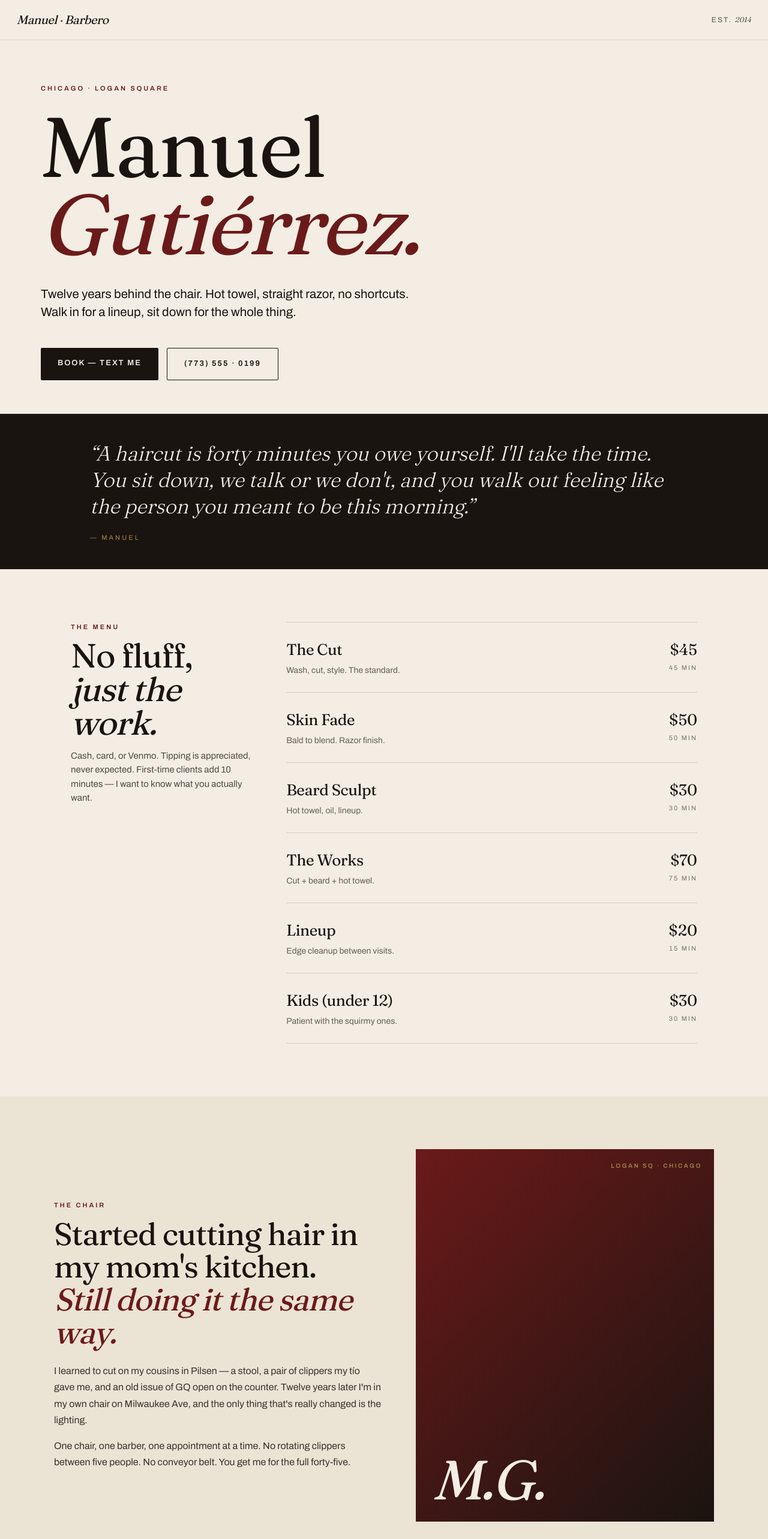
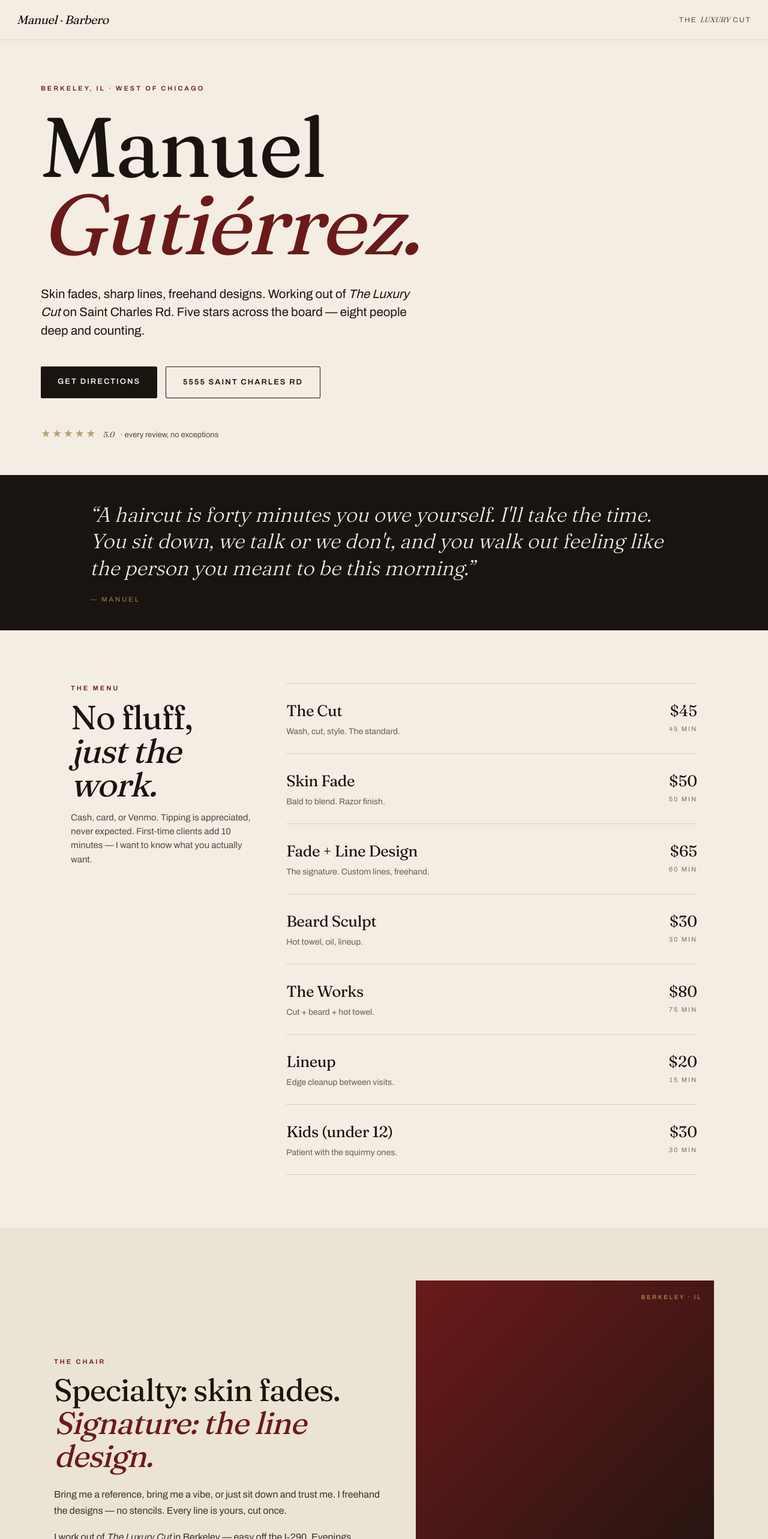
Before and after one commit to lati-bot/overtaxed, a Next.js app: page /manuel in a window 1280 px wide. Shown: the top 2566 px of the page at 60% size. Built offline with nearby package versions, Linux system fonts and the light colour scheme.

Commit message:
feat(manuel): real shop info — The Luxury Cut, Berkeley IL

```diff
--- a/src/app/manuel/page.tsx
+++ b/src/app/manuel/page.tsx
@@ -9,23 +9,29 @@ const INK = "#1a1410";
 const OXBLOOD = "#6b1a1a";
 const BRASS = "#a4844a";
 
+const ADDRESS_LINE1 = "The Luxury Cut";
+const ADDRESS_LINE2 = "5555 Saint Charles Rd";
+const ADDRESS_LINE3 = "Berkeley, IL 60163";
+const MAPS_URL = "https://maps.google.com/?q=The+Luxury+Cut+5555+Saint+Charles+Rd+Berkeley+IL";
+
 const services: { name: string; price: string; time: string; note?: string }[] = [
   { name: "The Cut", price: "$45", time: "45 min", note: "Wash, cut, style. The standard." },
   { name: "Skin Fade", price: "$50", time: "50 min", note: "Bald to blend. Razor finish." },
+  { name: "Fade + Line Design", price: "$65", time: "60 min", note: "The signature. Custom lines, freehand." },
   { name: "Beard Sculpt", price: "$30", time: "30 min", note: "Hot towel, oil, lineup." },
-  { name: "The Works", price: "$70", time: "75 min", note: "Cut + beard + hot towel." },
+  { name: "The Works", price: "$80", time: "75 min", note: "Cut + beard + hot towel." },
   { name: "Lineup", price: "$20", time: "15 min", note: "Edge cleanup between visits." },
   { name: "Kids (under 12)", price: "$30", time: "30 min", note: "Patient with the squirmy ones." },
 ];
 
 const hours: { day: string; time: string }[] = [
-  { day: "Tuesday", time: "10a — 7p" },
-  { day: "Wednesday", time: "10a — 7p" },
-  { day: "Thursday", time: "10a — 8p" },
-  { day: "Friday", time: "9a — 8p" },
-  { day: "Saturday", time: "8a — 6p" },
-  { day: "Sunday", time: "By appointment" },
-  { day: "Monday", time: "Closed" },
+  { day: "Monday", time: "3:45p — 9:45p" },
+  { day: "Tuesday", time: "3:45p — 9:45p" },
+  { day: "Wednesday", time: "3:45p — 9:45p" },
+  { day: "Thursday", time: "3:45p — 9:45p" },
+  { day: "Friday", time: "3:45p — 9:45p" },
+  { day: "Saturday", time: "9:45a — 6p" },
+  { day: "Sunday", time: "12:45p — 5p" },
 ];
 
 export default function ManuelPage() {
@@ -45,7 +51,7 @@ export default function ManuelPage() {
           Manuel <span style={{ color: OXBLOOD }}>·</span> Barbero
         </div>
         <div style={{ fontSize: 12, letterSpacing: 2, textTransform: "uppercase", opacity: 0.7 }}>
-          Est. <span style={{ fontFamily: SERIF, fontStyle: "italic", letterSpacing: 0 }}>2014</span>
+          The <span style={{ fontFamily: SERIF, fontStyle: "italic", letterSpacing: 0 }}>Luxury</span> Cut
         </div>
       </header>
 
@@ -53,7 +59,7 @@ export default function ManuelPage() {
       <section style={{ padding: "72px 28px 56px", maxWidth: 1200, margin: "0 auto" }}>
         <div style={{ display: "grid", gridTemplateColumns: "minmax(0, 1fr)", gap: 24 }}>
           <div style={{ fontSize: 11, letterSpacing: 3, textTransform: "uppercase", color: OXBLOOD, fontWeight: 600 }}>
-            Chicago · Logan Square
+            Berkeley, IL · West of Chicago
           </div>
           <h1
             style={{
@@ -78,13 +84,15 @@ export default function ManuelPage() {
               fontWeight: 400,
             }}
           >
-            Twelve years behind the chair. Hot towel, straight razor, no shortcuts. Walk in for a
-            lineup, sit down for the whole thing.
+            Skin fades, sharp lines, freehand designs. Working out of <em>The Luxury Cut</em> on
+            Saint Charles Rd. Five stars across the board — eight people deep and counting.
           </p>
 
           <div style={{ display: "flex", gap: 14, flexWrap: "wrap", marginTop: 20 }}>
             <a
-              href="sms:+17735550199"
+              href={MAPS_URL}
+              target="_blank"
+              rel="noreferrer"
               style={{
                 background: INK,
                 color: CREAM,
@@ -97,10 +105,12 @@ export default function ManuelPage() {
                 borderRadius: 2,
               }}
             >
-              Book — Text Me
+              Get Directions
             </a>
             <a
-              href="tel:+17735550199"
+              href={MAPS_URL}
+              target="_blank"
+              rel="noreferrer"
               style={{
                 background: "transparent",
                 color: INK,
@@ -114,8 +124,24 @@ export default function ManuelPage() {
                 border: `1px solid ${INK}`,
               }}
             >
-              (773) 555 · 0199
+              5555 Saint Charles Rd
             </a>
+          </div>
+
+          {/* rating mark */}
+          <div
+            style={{
+              marginTop: 24,
+              display: "flex",
+              alignItems: "baseline",
+              gap: 10,
+              fontSize: 13,
+              opacity: 0.75,
+            }}
+          >
+            <span style={{ color: BRASS, fontSize: 16, letterSpacing: 2 }}>★★★★★</span>
+            <span style={{ fontFamily: SERIF, fontStyle: "italic" }}>5.0</span>
+            <span>· every review, no exceptions</span>
           </div>
         </div>
       </section>
@@ -271,18 +297,18 @@ export default function ManuelPage() {
                 margin: "12px 0 24px",
               }}
             >
-              Started cutting hair in my mom's kitchen.
+              Specialty: skin fades.
               <br />
-              <span style={{ fontStyle: "italic", color: OXBLOOD }}>Still doing it the same way.</span>
+              <span style={{ fontStyle: "italic", color: OXBLOOD }}>Signature: the line design.</span>
             </h2>
             <p style={{ fontSize: 16, lineHeight: 1.7, opacity: 0.85, margin: "0 0 16px" }}>
-              I learned to cut on my cousins in Pilsen — a stool, a pair of clippers my tío gave me,
-              and an old issue of GQ open on the counter. Twelve years later I'm in my own chair on
-              Milwaukee Ave, and the only thing that's really changed is the lighting.
+              Bring me a reference, bring me a vibe, or just sit down and trust me. I freehand the
+              designs — no stencils. Every line is yours, cut once.
             </p>
             <p style={{ fontSize: 16, lineHeight: 1.7, opacity: 0.85, margin: 0 }}>
-              One chair, one barber, one appointment at a time. No rotating clippers between five
-              people. No conveyor belt. You get me for the full forty-five.
+              I work out of <em>The Luxury Cut</em> in Berkeley — easy off the I-290.
+              Evenings mostly, weekends earlier. One chair, one barber, one appointment at a time.
+              You get me for the full session.
             </p>
           </div>
           <div
@@ -328,7 +354,7 @@ export default function ManuelPage() {
                 fontWeight: 600,
               }}
             >
-              Logan Sq · Chicago
+              Berkeley · IL
             </div>
           </div>
         </div>
@@ -409,18 +435,21 @@ export default function ManuelPage() {
             >
               The shop.
             </h3>
-            <p style={{ fontSize: 17, lineHeight: 1.5, margin: "0 0 6px", fontFamily: SERIF }}>
-              2614 N Milwaukee Ave
+            <p style={{ fontSize: 19, lineHeight: 1.4, margin: "0 0 4px", fontFamily: SERIF, fontStyle: "italic" }}>
+              {ADDRESS_LINE1}
+            </p>
+            <p style={{ fontSize: 17, lineHeight: 1.5, margin: "0 0 4px", fontFamily: SERIF }}>
+              {ADDRESS_LINE2}
             </p>
             <p style={{ fontSize: 17, lineHeight: 1.5, margin: "0 0 20px", fontFamily: SERIF }}>
-              Chicago, IL 60647
+              {ADDRESS_LINE3}
             </p>
             <p style={{ fontSize: 14, lineHeight: 1.6, opacity: 0.7, margin: "0 0 24px" }}>
-              Blue line: <em>Logan Square</em>, 4 min walk. Street parking after 6p. Coffee shop
-              two doors down — they know I send people over while I finish up.
+              Just off I-290 in Berkeley, west of Chicago. Easy parking out front. If the door's
+              locked I'm finishing someone up — give it five.
             </p>
             <a
-              href="https://maps.google.com/?q=2614+N+Milwaukee+Ave+Chicago"
+              href={MAPS_URL}
               target="_blank"
               rel="noreferrer"
               style={{
@@ -475,11 +504,13 @@ export default function ManuelPage() {
             Let's get you <span style={{ fontStyle: "italic" }}>right.</span>
           </h2>
           <p style={{ fontSize: 17, lineHeight: 1.55, opacity: 0.85, margin: "0 0 32px" }}>
-            Text me a couple times that work and what you want done. I'll send you back a slot.
-            That's it.
+            Walk in during shop hours or book through the app. The chair is open — bring a
+            reference if you've got one.
           </p>
           <a
-            href="sms:+17735550199"
+            href={MAPS_URL}
+            target="_blank"
+            rel="noreferrer"
             style={{
               background: CREAM,
               color: INK,
@@ -493,7 +524,7 @@ export default function ManuelPage() {
               borderRadius: 2,
             }}
           >
-            Text (773) 555 · 0199
+            Get Directions →
           </a>
         </div>
       </section>
@@ -513,10 +544,10 @@ export default function ManuelPage() {
         }}
       >
         <div style={{ fontFamily: SERIF, fontStyle: "italic", fontSize: 16 }}>
-          Manuel Gutiérrez · Barbero
+          Manuel Gutiérrez · The Luxury Cut
         </div>
         <div style={{ letterSpacing: 2, textTransform: "uppercase", fontSize: 10 }}>
-          Logan Square, Chicago · MMXXVI
+          Berkeley, IL · MMXXVI
         </div>
       </footer>
     </main>
```
